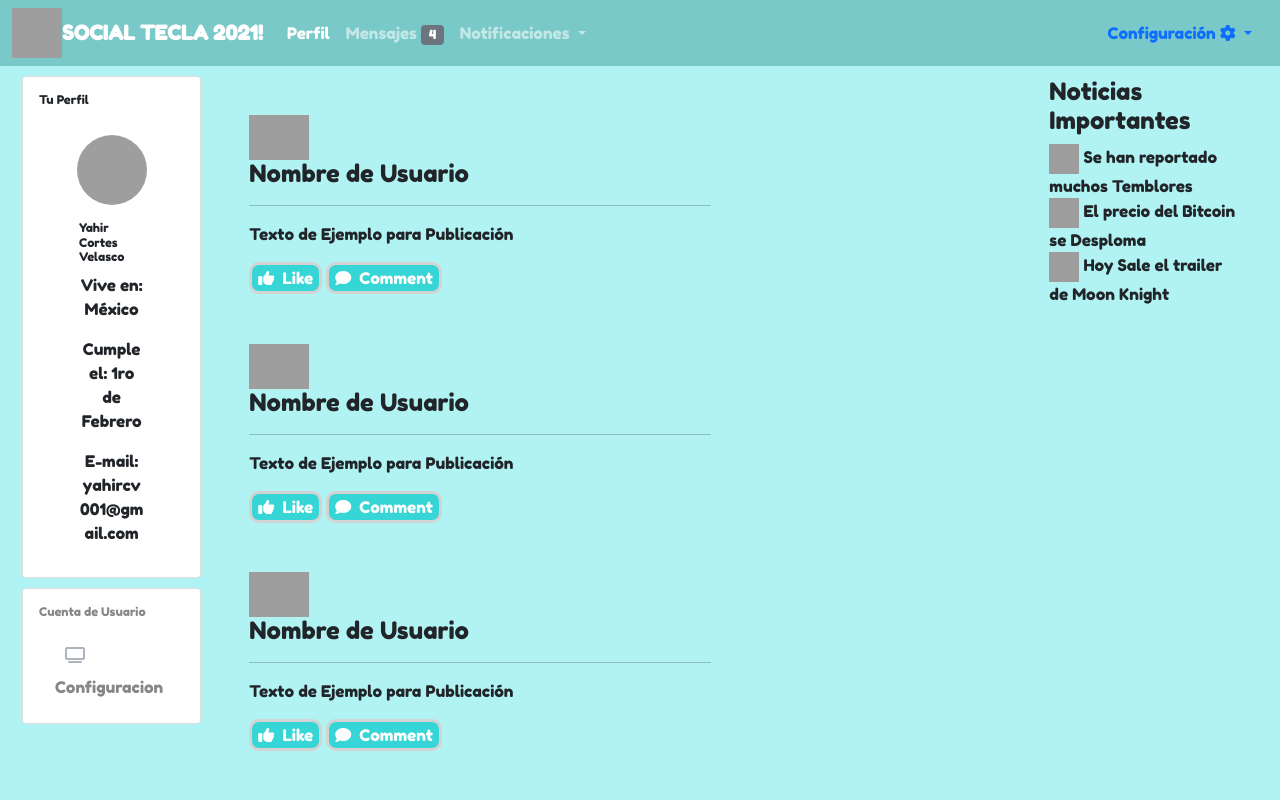
After one commit to YahirSlug/TECLA, a Node server app: template Social Tecla/views/principal_page.ejs in a window 1280 px wide. The commit adds this page. Run offline with Node 20, Linux system fonts and the light colour scheme; the template is opened without the code that fills it, so the values that code supplies are empty; some libraries are stand-ins or nearby versions; grey boxes are pictures that could not be loaded.

Commit message:
Add files via upload

```diff
--- /dev/null
+++ b/Social Tecla/views/principal_page.ejs
@@ -0,0 +1,174 @@
+<!doctype html>
+<html lang="es">
+   <head>
+      <meta charset="utf-8">
+      <meta name="viewport" content="width=device-width, initial-scale=1">
+      <link href="https://cdn.jsdelivr.net/npm/bootstrap@5.1.3/dist/css/bootstrap.min.css" rel="stylesheet" integrity="sha384-1BmE4kWBq78iYhFldvKuhfTAU6auU8tT94WrHftjDbrCEXSU1oBoqyl2QvZ6jIW3" crossorigin="anonymous">
+      <script src="https://kit.fontawesome.com/f91b84cf88.js" crossorigin="anonymous"></script>
+      <link rel="stylesheet" href="resources/css/principal_page.css">
+      <title>Inicio</title>
+   </head>
+   <body>
+      <nav class="navbar navbar-expand-lg navbar-dark " style="background-color: #79c9c9;">
+         <div class="container-fluid">
+            <img src="https://media.discordapp.net/attachments/910968996650713178/912440990307065896/Tecla.jpg" alt="" width="50" height="50" class="d-inline-block align-text-top">
+            <a class="navbar-brand" href="./menu.html">SOCIAL TECLA 2021!</a>
+            <button class="navbar-toggler" type="button" data-bs-toggle="collapse" data-bs-target="#navbarNavDropdown" aria-controls="navbarNavDropdown" aria-expanded="false" aria-label="Toggle navigation">
+            <span class="navbar-toggler-icon"></span>
+            </button>
+            <div class="collapse navbar-collapse" id="navbarNavDropdown">
+               <ul class="navbar-nav">
+                  <li class="nav-item">
+                     <a class="nav-link active" aria-current="page" href="./profile.html">Perfil</a>
+                  </li>
+                  <li class="nav-item">
+                     <a class="nav-link" href="#">Mensajes <span class="badge bg-secondary">4</span></a>
+                  </li>
+                  <div class="nav-item dropdown">
+                     <a class="nav-link dropdown-toggle" href="#" id="navbarDropdownMenuLink" data-bs-toggle="dropdown" aria-expanded="false">
+                     Notificaciones
+                     </a>
+                     <ul class="dropdown-menu" aria-labelledby="navbarDropdownMenuLink">
+                        <li><a class="dropdown-item" href="#">Solicitud de amistad</a></li>
+                     </ul>
+                  </div>
+               </ul>
+            </div>
+            <form class="d-flex">
+               <div class="nav-item dropdown">
+                  <a class="nav-link dropdown-toggle" href="#" id="navbarDropdownMenuLink" role="button" data-bs-toggle="dropdown" aria-expanded="false">
+                  Configuración
+                  <i class="fas fa-cog"></i>
+                  </a>
+                  <ul class="dropdown-menu" aria-labelledby="navbarDropdownMenuLink">
+                     <li><a class="dropdown-item" href="./profile.html">Editar Perfil</a></li>
+
+                     <li><a class="dropdown-item" href="login">Cerrar Sesion</a></li>
+                  </ul>
+               </div>
+            </form>
+         </div>
+      </nav>
+
+
+      <div class="container-fluid">
+
+
+
+         <div class="row">
+            <div class="col-lg-2">
+               <div class="card black" >
+                  <div class="card-body">
+                     <h5 class="card-title">Tu Perfil</h5>
+
+                        <div class="container"  >
+                          <img  id= "foto" src="https://media.discordapp.net/attachments/832104653838745601/928467542861811732/isisla.png?width=468&height=468" class="card-img-top" alt="...">
+                          <div class="card-body">
+
+
+
+
+
+                            <h5 class="card-title" id="nombrePer">Yahir Cortes Velasco</h5>
+                            <p class="card-text" id="pais">Vive en: México</p>
+                            <p class="card-text" id="nacimiento">Cumple el: 1ro de Febrero</p>
+                            <p class="card-text" id="mail">E-mail: yahircv001@gmail.com</p>
+
+
+
+
+
+                        </div>
+                      </div>
+
+
+
+
+
+
+
+
+                  </div>
+               </div>
+               <div class="card gray" >
+                  <div class="card-body">
+                     <h5 class="card-title">Cuenta de Usuario</h5>
+                     <ul class="list-group">
+                        <li class="list-group-item">
+                           <div class="d-flex justify-content-start flex-wrap align-items-center">
+                              <div class="circle-icons white-back">
+                                 <i class="fas fa-tv "></i>
+                              </div>
+                              <a class="gray">Configuracion</a>
+                           </div>
+                        </li>
+
+
+                     </ul>
+                  </div>
+               </div>
+            </div>
+            <div class="col-lg-10">
+
+               <div class="row">
+                  <!--Perfil y nombre-->
+
+
+                  <!--Fin de perfil y nombre-->
+                  <!--Formato de publicacion-->
+                  <div class="col-md-6 well">
+                    <div class="container" ><br>
+                      <img id="foto2" src="https://media.discordapp.net/attachments/910968996650713178/912469013446164500/images.png" alt="Avatar" class="w3-left w3-circle w3-margin-right" style="width:60px">
+                      <h4 id="nombrePer2">Nombre de Usuario</h4>
+                      <!--esta cosa de abajo pone la linea en medio -->
+                      <hr class="w3-clear">
+                      <p id="frase1">Texto de Ejemplo para Publicación</p>
+                      <button type="button" class="boton"><i class="fa fa-thumbs-up"></i>  Like</button>
+                      <button type="button" class="boton"><i class="fa fa-comment"></i>  Comment</button>
+                    </div>
+
+                    <div class="container" ><br>
+                      <img id="foto3" src="https://media.discordapp.net/attachments/910968996650713178/912469013446164500/images.png" alt="Avatar" class="w3-left w3-circle w3-margin-right" style="width:60px">
+                      <h4 id="nombrePer3">Nombre de Usuario</h4>
+                      <!--esta cosa de abajo pone la linea en medio -->
+                      <hr class="w3-clear">
+                      <p id="frase2">Texto de Ejemplo para Publicación</p>
+                      <button type="button" class="boton"><i class="fa fa-thumbs-up"></i>  Like</button>
+                      <button type="button" class="boton"><i class="fa fa-comment"></i>  Comment</button>
+                    </div>
+                    <div class="container" ><br>
+                      <img id="foto4" src="https://media.discordapp.net/attachments/910968996650713178/912469013446164500/images.png" alt="Avatar" class="w3-left w3-circle w3-margin-right" style="width:60px">
+                      <h4 id="nombrePer4">Nombre de Usuario</h4>
+                      <!--esta cosa de abajo pone la linea en medio -->
+                      <hr class="w3-clear">
+                      <p id="frase3">Texto de Ejemplo para Publicación</p>
+                      <button type="button" class="boton"><i class="fa fa-thumbs-up"></i>  Like</button>
+                      <button type="button" class="boton"><i class="fa fa-comment"></i>  Comment</button>
+                    </div>
+                  </div>
+
+                  <!--temas i-->
+                  <div class="col-md-3 well">
+                    <div class="container" >
+                      <h4>Noticias Importantes</h4>
+                      <img style="height: 30px; width: 30px;" src="https://images.vexels.com/media/users/3/137064/isolated/preview/795912f6f34067ecc7b6673db9b707f8-fuego-de-lava-del-volcan.png" alt="Avatar" class="w3-left w3-circle w3-margin-right" style="width:30px">
+                      <span class="w3-right w3-opacity">Se han reportado muchos Temblores </span><br>
+                      <img style="height: 30px; width: 30px;" src="https://cdn.pixabay.com/photo/2019/06/23/19/15/bitcoin-4294492_1280.png" alt="Avatar" class="w3-left w3-circle w3-margin-right" style="width:30px">
+                      <span class="w3-right w3-opacity">El precio del Bitcoin se Desploma</span><br>
+                      <img style="height: 30px; width: 30px;"src="https://i.pinimg.com/736x/1b/45/15/1b45158a3b4e6f308a98d9becd7120c3.jpg" alt="Avatar" class="w3-left w3-circle w3-margin-right" style="width:30px">
+                      <span class="w3-right w3-opacity">Hoy Sale el trailer de Moon Knight</span><br>
+                    </div>
+                  </div>
+
+
+                </div>
+      </div>
+   </body>
+   <script src="https://cdn.jsdelivr.net/npm/bootstrap@5.1.3/dist/js/bootstrap.bundle.min.js" integrity="sha384-ka7Sk0Gln4gmtz2MlQnikT1wXgYsOg+OMhuP+IlRH9sENBO0LRn5q+8nbTov4+1p" crossorigin="anonymous"></script>
+<script src="./menu.js">
+
+</script>
+
+
+
+   </html>
```
Also changed, not shown: Social Tecla/views/login.ejs (+19 -3 lines), Social Tecla/views/register.ejs (+14 -7 lines).
